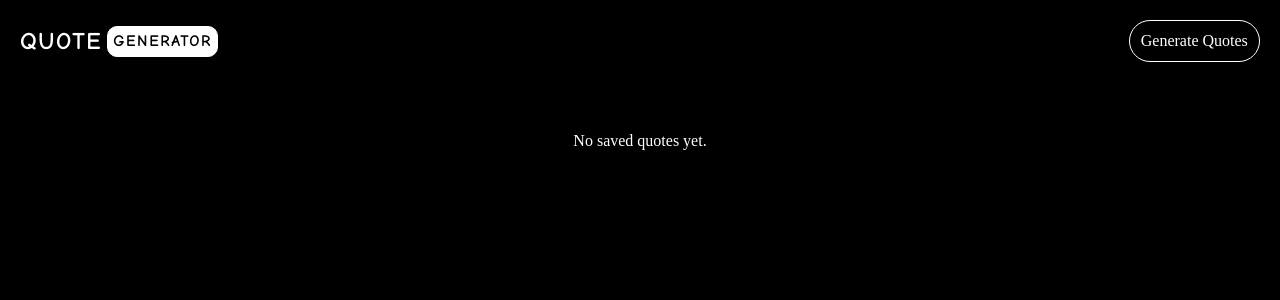
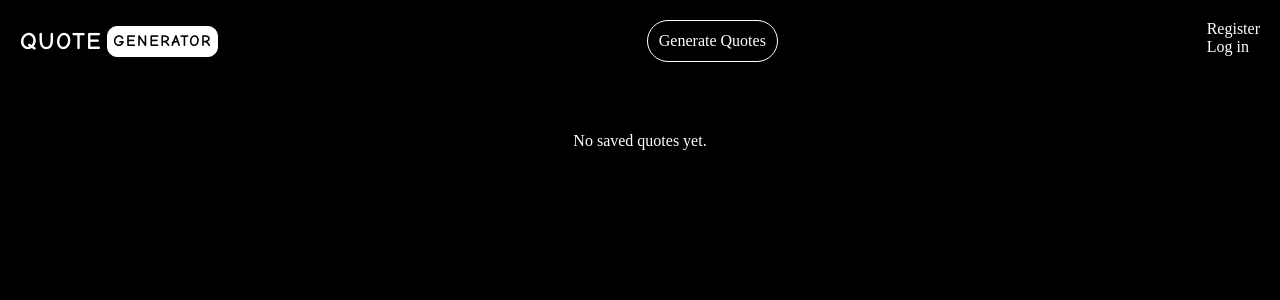
Before and after one commit to dthilieu/cs50-final-project, a Flask app: page /saved-quotes in a window 1280 px wide. Shown: the top 300 px of the page. Run offline with Flask 3, Linux system fonts and the light colour scheme; some libraries are stand-ins or nearby versions.

Commit message:
Add if condition to check user_id in layout.html and display accordingly, change tag header to nav

```diff
--- a/static/css/general.css
+++ b/static/css/general.css
@@ -18,7 +18,7 @@
     --Tangerine-Yellow : rgb(255, 204, 0);
 }
 
-header {
+nav {
     display: flex;
     justify-content: space-between;
 
--- a/templates/index.html
+++ b/templates/index.html
@@ -8,7 +8,7 @@
     Random Quotes
 {% endblock %}
 
-{% block header %}
+{% block nav %}
     Saved Quotes
 {% endblock %}
 
--- a/templates/layout.html
+++ b/templates/layout.html
@@ -21,15 +21,28 @@
     </head>
 
     <body>
-        <header>
+        <nav>
             <a class="logo" href="/">
                 <span>QUOTE</span>
                 <div class="subtitle">Generator</div>
             </a>
+
             <div class="btn-function" id="navigateButton">
-                {% block header %}{% endblock %}
+                {% block nav %}{% endblock %}
             </div>
-        </header>
+
+            {% if session["user_id"] %}
+                <div>
+                    <div>Saved Quotes</div>
+                    <div>Log out</div>
+                </div>
+            {% else %}
+                <div>
+                    <div>Register</div>
+                    <div>Log in</div>
+                </div>
+            {% endif %}
+        </nav>
 
         <main class="container">
             {% block main %}{% endblock %}
--- a/templates/saved_quotes.html
+++ b/templates/saved_quotes.html
@@ -8,7 +8,7 @@
     Saved Quotes
 {% endblock %}
 
-{% block header %}
+{% block nav %}
     Generate Quotes
 {% endblock %}
 
```
